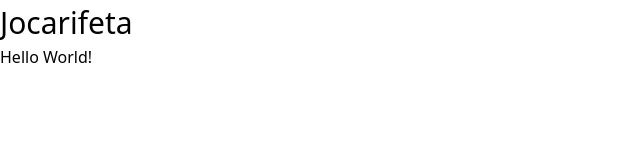
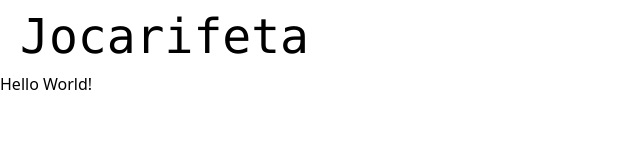
Before and after one commit to diazproduction/jocarifeta-codes, an Eleventy site: page index.njk in a window 1280 px wide. Shown: the whole page, without its empty margins (0-640 px from the left). Built offline with nearby package versions, Linux system fonts and the light colour scheme; Eleventy itself is replaced by a stand-in of ours; files that its build step writes are made by us from their sources; what node-fetch would draw is missing.

Commit message:
feat(article): start building a blog article

```diff
--- a/styles/tailwind.css
+++ b/styles/tailwind.css
@@ -2,6 +2,14 @@
 @tailwind components;
 @tailwind utilities;
 
+* {
+  color: theme('colors.black');
+}
+
 h1 {
-  @apply text-3xl;
+  @apply font-mono;
+  @apply text-5xl;
+  @apply px-5;
+  background: theme('colors.yellow');
+  max-width: min-content;
 }
```
Also changed, not shown: article.njk (+6 -1 lines).
